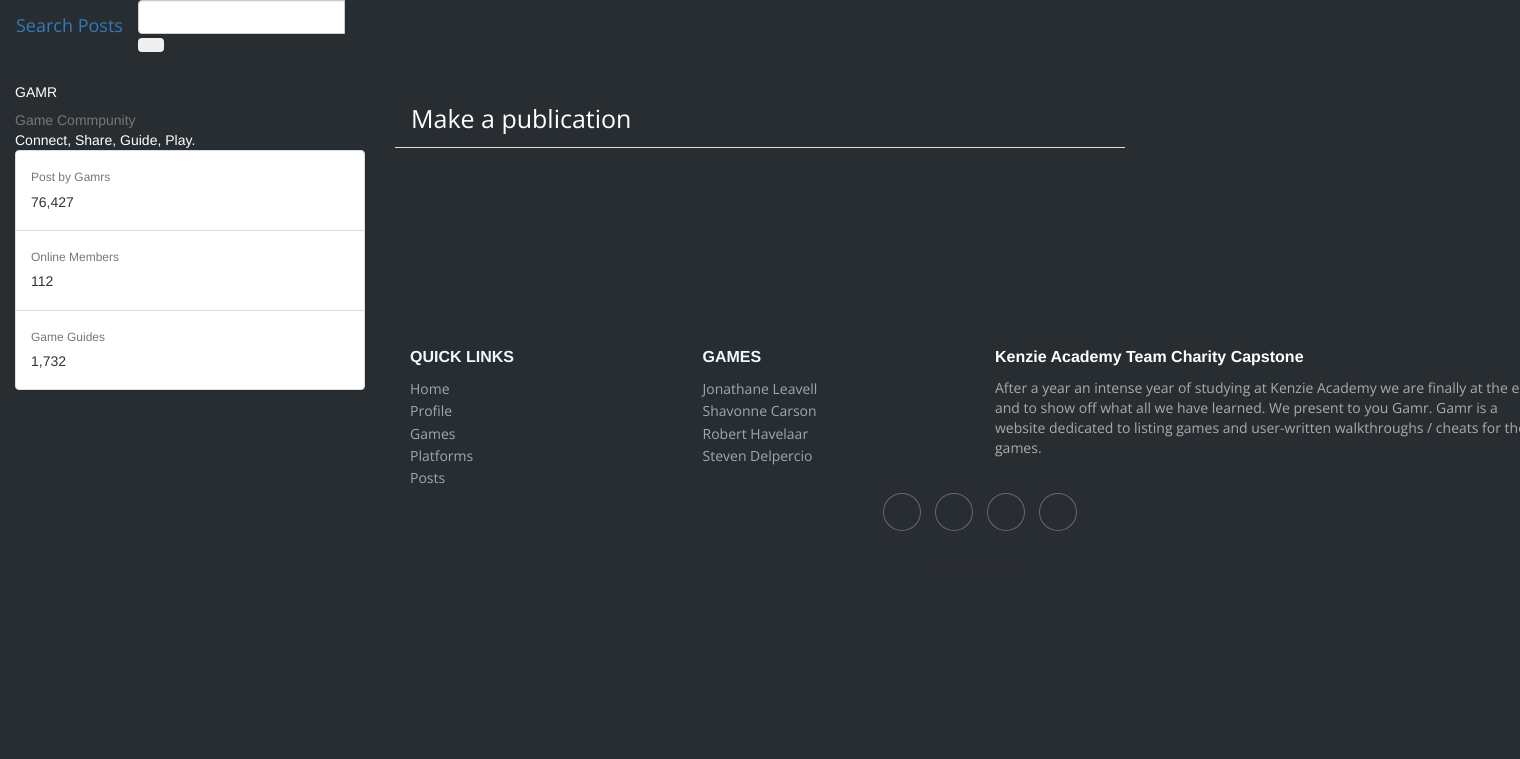
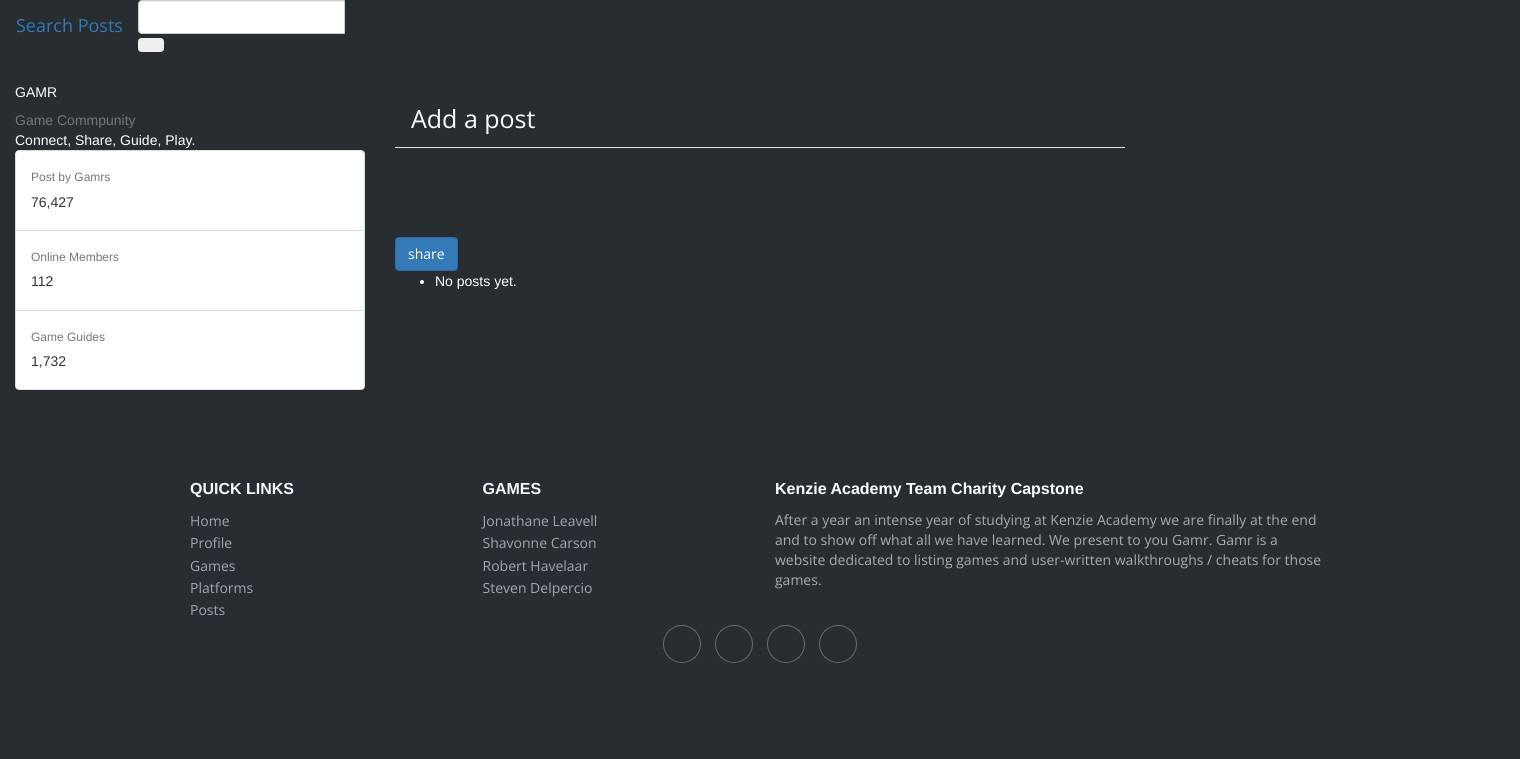
Before and after one commit to jonlee234/gamefaqs-clone, a Django app: page /posts/ in a window 1520 px wide; the page is wider, and only the part inside the window is pictured. Shown: the part 658-1417 px from the top of that part. Before the commit the page ends 1189 px from the top of that part, so only its background shows below. Run offline with Django 3.2, Linux system fonts and the light colour scheme; data that the repository does not hold is empty; some libraries are stand-ins or nearby versions.

Commit message:
Update post_list.html

```diff
--- a/templates/post_list.html
+++ b/templates/post_list.html
@@ -1,8 +1,9 @@
 <!-- TODOS/Blockers -->
-<!-- Get post list to show up -->
+<!-- Get search bar functional -->
+<!-- Get Post Feature working here. -->
 
 {% extends "base.html" %} {% block content %}
-
+<!-- Code that was here before I came -->
 <!-- <h1>Posts</h1>
 <ul>
   {% for post in object_list %}
@@ -54,9 +55,9 @@
     </div>
     <div class="col-md-6 gedf-main">
       <!--- \\\\\\\Post-->
-      <div class="card gedf-card" style="color: #fff">
+      <div class="card gedf-card">
         <div class="card-header">
-          <ul class="nav nav-tabs card-header-tabs" role="tablist">
+          <ul class="nav nav-tabs card-header-tabs" id="myTab" role="tablist">
             <li class="nav-item">
               <a
                 class="nav-link active"
@@ -64,50 +65,44 @@
                 data-toggle="tab"
                 href="#posts"
                 role="tab"
-                >Make a publication</a
+                >Add a post</a
               >
             </li>
           </ul>
         </div>
         <div class="card-body">
-          <div class="tab-content">
-            <div
-              class="tab-pane fade show active"
-              role="tabpanel"
-              aria-labelledby="posts-tab"
-            >
+          <div class="tab-content" id="myTabContent">
+            <div class="tab-pane fade show active" id="posts" role="tabpanel">
               <div class="form-group">
-                <!-- <label class="sr-only" for="message">post</label>
+                <label class="sr-only" for="message">post</label>
                 <textarea
                   class="form-control"
+                  id="message"
                   rows="3"
-                  placeholder="What are you thinking?"
-                ></textarea> -->
-                <div className="add-post-form-container">
-                  <div class="row">
-                    <div class="col-md-12">
-                      <div class="add-post-template">
-                        <h1>Trying to get this to work</h1>
-                        <form method="post" enctype="multipart/form-data">
-                          {% csrf_token %} {{form.media}} {{form.as_p}}
-                          <input type="submit" value="submit" />
-                        </form>
+                  placeholder="What do you want to tell the world?"
+                ></textarea>
               </div>
             </div>
+            <div class="tab-pane fade" id="images" role="tabpanel">
+              <div class="py-4"></div>
             </div>
           </div>
-                <!-- Post /////-->
-
-                <!--- \\\\\\\Post Feed-->
-                <div class="card gedf-card" style="color: #fff">
-                  <div class="card-header">
-                    <div
-                      class="d-flex justify-content-between align-items-center"
+          <div class="btn-toolbar justify-content-between">
+            <div class="btn-group">
+              <button type="submit" class="btn btn-primary">share</button>
+            </div>
+            <div class="btn-group">
+              <button
+                id="btnGroupDrop1"
+                type="button"
+                class="btn btn-link dropdown-toggle"
+                data-toggle="dropdown"
               >
-                      <div
-                        class="d-flex justify-content-between align-items-center"
-                      >
-                        <ul>
+                <i class="fa fa-globe"></i>
+              </button>
+            </div>
+          </div>
+          <ul style="color: #fff">
             {% for post in object_list %}
             <li>
               {{ post.post_date }} -
@@ -119,15 +114,8 @@
           </ul>
         </div>
       </div>
-                  </div>
-                  <!-- Post Feed /////-->
-                </div>
+      <!-- Post /////-->
     </div>
   </div>
   {% endblock %}
 </div>
-        </div>
-      </div>
-    </div>
-  </div>
-</div>
```
Lines whose indentation alone changed are shown as unchanged.
